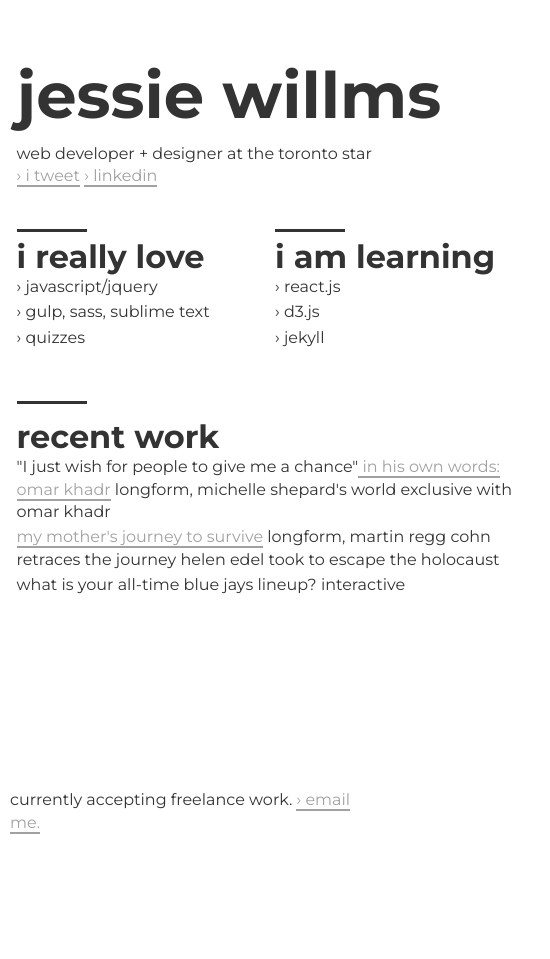
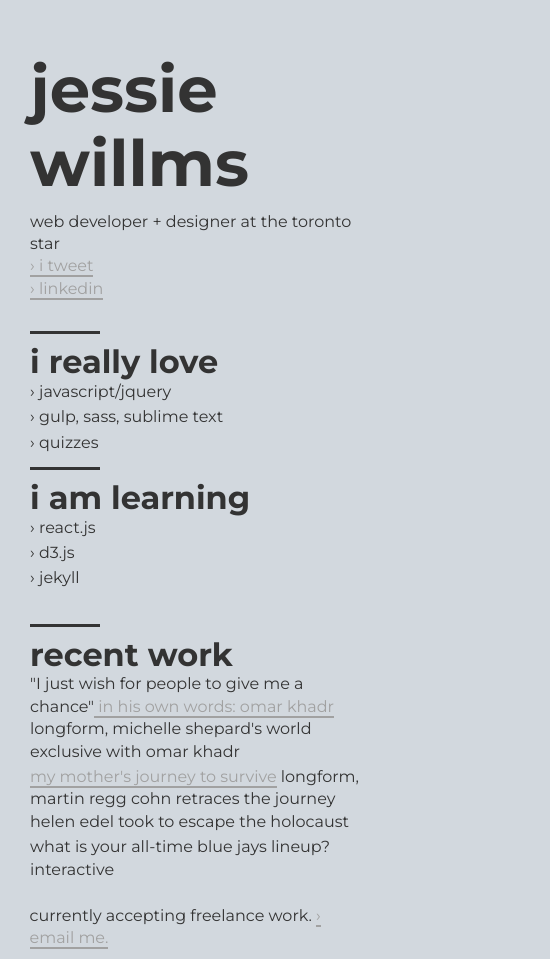
Before and after one commit to jessiewillms/jessie-willms-dot-com, a plain HTML site: page index.html in a window 390 px wide. Shown: the whole page, 550 px wide, since content can reach past the window. Before the commit the page ends 844 px from the top, so only its background shows below. Drawn offline with nearby package versions, Linux system fonts and the light colour scheme.

Commit message:
responsive + bkg color

```diff
--- a/index.html
+++ b/index.html
@@ -14,7 +14,7 @@
            <section>
                <h1>jessie willms </h1>
                <p>web developer + designer <span>at the toronto star</span></p>
-               <p><a href="https://twitter.com/jessiewillms">&#x203A; i tweet</a> <a href="https://ca.linkedin.com/in/jessie-willms-79095a1a">&#x203A; linkedin</a></p>
+               <p><a href="https://twitter.com/jessiewillms">&#x203A; i tweet</a></p><p><a href="https://ca.linkedin.com/in/jessie-willms-79095a1a">&#x203A; linkedin</a></p>
            </section>
            <section class="cf">
                <ul class="about">
--- a/styles/_main.scss
+++ b/styles/_main.scss
@@ -9,6 +9,7 @@
 body {
     font-family: $body;
     color: $dg;
+    background: #D2D8DE;
 }
 
 a {
--- a/styles/_project-styles.scss
+++ b/styles/_project-styles.scss
@@ -1,8 +1,7 @@
-
 .wrapper {
 	display: block;
 	margin: 0 auto;
-	width: 550px;
+	max-width: 550px;
 }
 
 h1 {
@@ -48,3 +47,17 @@ footer {
 	bottom: 0;
 	padding: $m;
 }
+
+@media (max-width: 550px) {
+	body .wrapper {
+		width: 90%;
+		display: block;
+	}
+	section ul {
+		min-width: 100%;
+	}
+	footer {
+		bottom: 0;
+		position: relative;
+	}
+}
```
Also changed, not shown: styles/styles.css.
